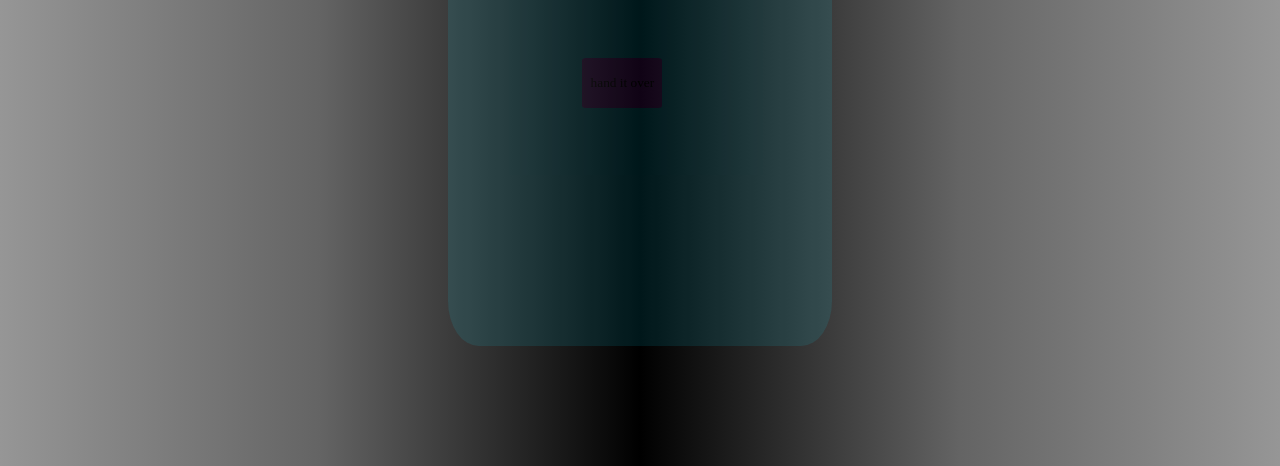
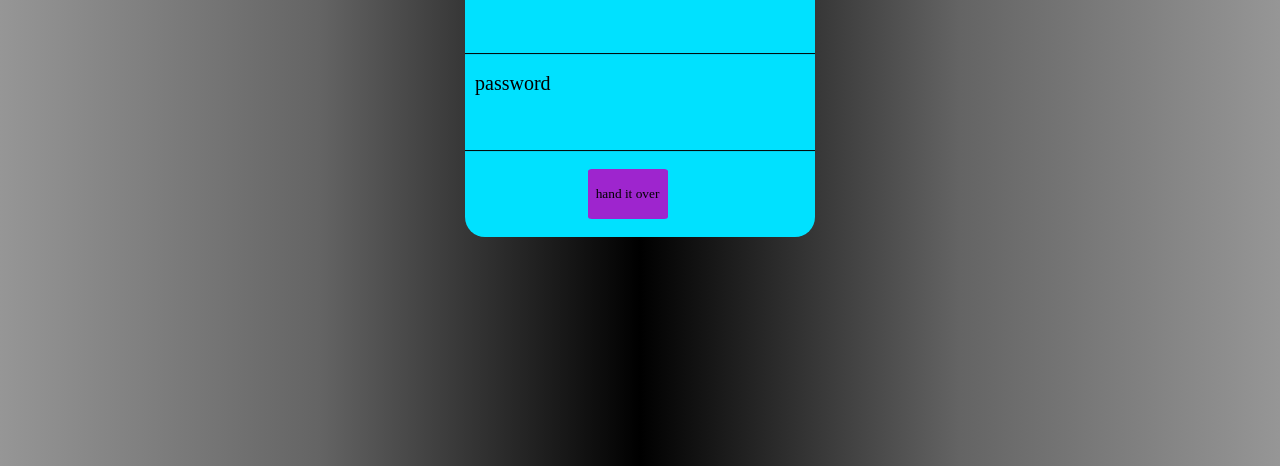
Before and after one commit to Ashok-5/login-page-, a plain HTML site: page index.html in a window 1280 px wide. Shown: the part 334-800 px from the top of the page. Drawn offline with Linux system fonts and the light colour scheme.

Commit message:
Update and rename form.html to index.html

```diff
--- a/form.html
+++ b/index.html
@@ -22,20 +22,19 @@
             .frm{
             background-color: rgb(0, 225, 255);
             position:absolute;
-            left: 35%;
-            right: 35%;
-            top: 15%;
-            /* width: 100%; */
-            bottom: 15%;
-            border-radius: 8%;
-            opacity: 0.1;
+            left: 50%;
+            top: 50%;
+            transform: translate(-50%,-50%);
+            border-radius:20px;
+            /* opacity: 0.1; */
             transition-duration: 2s;
+            width: 350px;
         }
             .dv{
             height: 100%;
         }
             .frm:hover{
-            opacity: 1;
+            /* opacity: 1;      */
         }
             .fm{
             /* position: absolute;
@@ -56,10 +55,11 @@
             border-top: 20 px solid transparent;
             /* width:90px; */
             border: none;
-            width: 96%;
+            width: 97%;
             padding:5px 5px ;
             font-size:x-large;
             direction:rtl;
+            border-bottom: 1px solid black;
         }
         #lk:active{
             border-left;:2px solid rgb(0, 140, 255)0, 255, 255) ;
@@ -67,7 +67,7 @@
             label{
             font-size: 20px;
             position: relative;
-            left: 40%;
+            left: 10px;
             /* font-size: medium; */
             /* justify-content: center; */
         }
```
